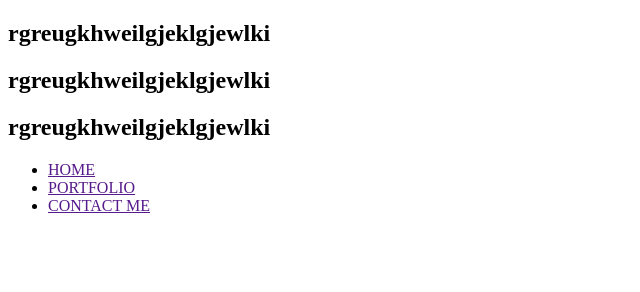
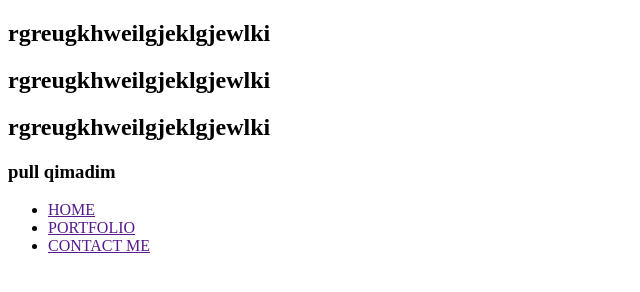
Before and after one commit to TheIlyosTV/Mini-portfelio, a plain HTML site: page index.html in a window 1280 px wide. Shown: the whole page, without its empty margins (0-640 px from the left). Drawn offline with Linux system fonts and the light colour scheme.

Commit message:
pull-qimadim

```diff
--- a/index.html
+++ b/index.html
@@ -1,10 +1,12 @@
 <!DOCTYPE html>
 <html lang="en">
+
 <head>
     <meta charset="UTF-8">
     <meta name="viewport" content="width=device-width, initial-scale=1.0">
     <title>Minimalistic Portfolio</title>
 </head>
+
 <body>
 
     <!-- HEADER START -->
@@ -12,6 +14,7 @@
     <h2>rgreugkhweilgjeklgjewlki</h2>
     <h2>rgreugkhweilgjeklgjewlki</h2>
 
+    <h3>pull qimadim</h3>
     <div class="site-header">
         <div class="container">
             <div class="site-header__wrapper">
@@ -36,4 +39,5 @@
     </div>
     <!-- HEADER END -->
 </body>
+
 </html>
```
